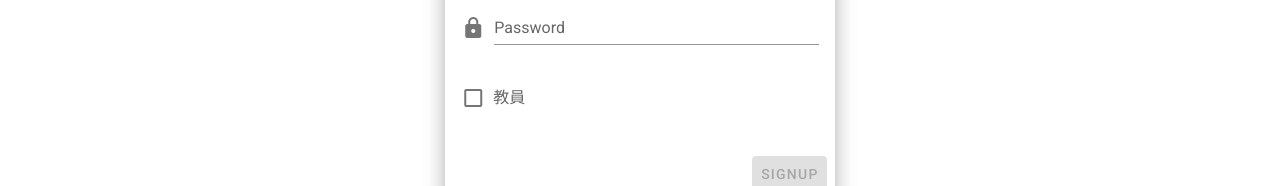
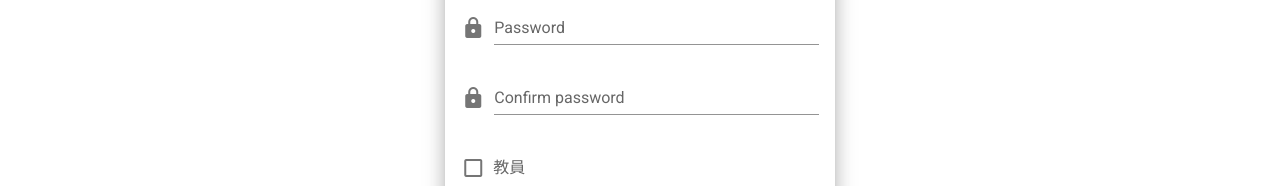
Before and after one commit to hibiki31/tmcit-db-front, a Vue app: page /users/signup in a window 1280 px wide. Shown: the part 282-468 px from the top of the page. Built offline with nearby package versions, Linux system fonts and the light colour scheme; what vue-notification would draw is missing.

Commit message:
Update UserSignup.vue

```diff
--- a/src/views/UserSignup.vue
+++ b/src/views/UserSignup.vue
@@ -37,6 +37,17 @@
                   type="password"
                 ></v-text-field>
 
+                <v-text-field
+                  v-model="formData.password1"
+                  :rules="[rules.required]"
+                  id="password1"
+                  label="Confirm password"
+                  name="password1"
+                  prepend-icon="mdi-lock"
+                  required
+                  type="password"
+                ></v-text-field>
+
                 <v-checkbox v-model="formData.is_teacher" label="教員" />
 
               </v-card-text>
@@ -49,9 +60,7 @@
                   depressed
                   color="primary"
                   type="submit"
-                  v-on:click="this.doUserSignup"
-                  >Signup</v-btn
-                >
+                  >Signup</v-btn>
               </v-card-actions>
             </v-form>
           </v-card>
@@ -92,13 +101,28 @@ export default {
         password: this.formData.password,
         is_teacher: this.formData.is_teacher
       }
+
+      if (this.formData.password !== this.formData.password1) {
+        this.$_pushNotice('パスワードが一致しません', 'error')
+        return
+      }
+
       await axios.post('http://aray.hibiki.work/users', this.params, {
         headers: {
           accept: 'application/json',
           'content-type': 'application/json'
         }
       }).then((response) => {
+        if (response.status !== 200 && response.status !== 201) {
+          this.$_pushNotice('An error occurred', 'error')
+          return
+        }
+        this.$_pushNotice('アカウントが作成されました', 'success')
+        console.log('hello')
         this.apiData = response.data
+        this.$router.push(this.$route.query.redirect || { name: 'Login' })
+      }).catch(error => {
+        this.$_pushNotice(error.response.data.detail, 'error')
       })
     }
   }
```
